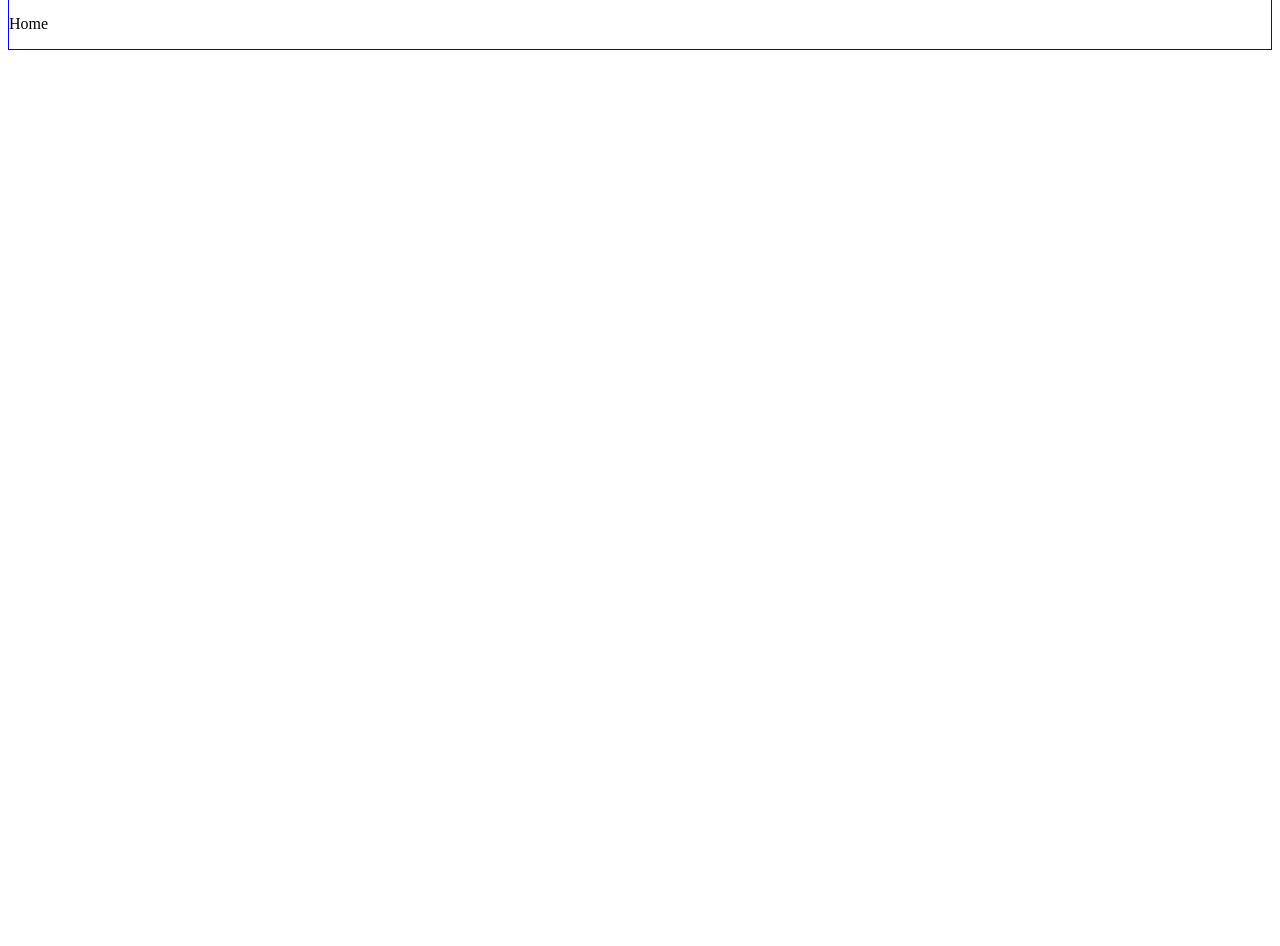
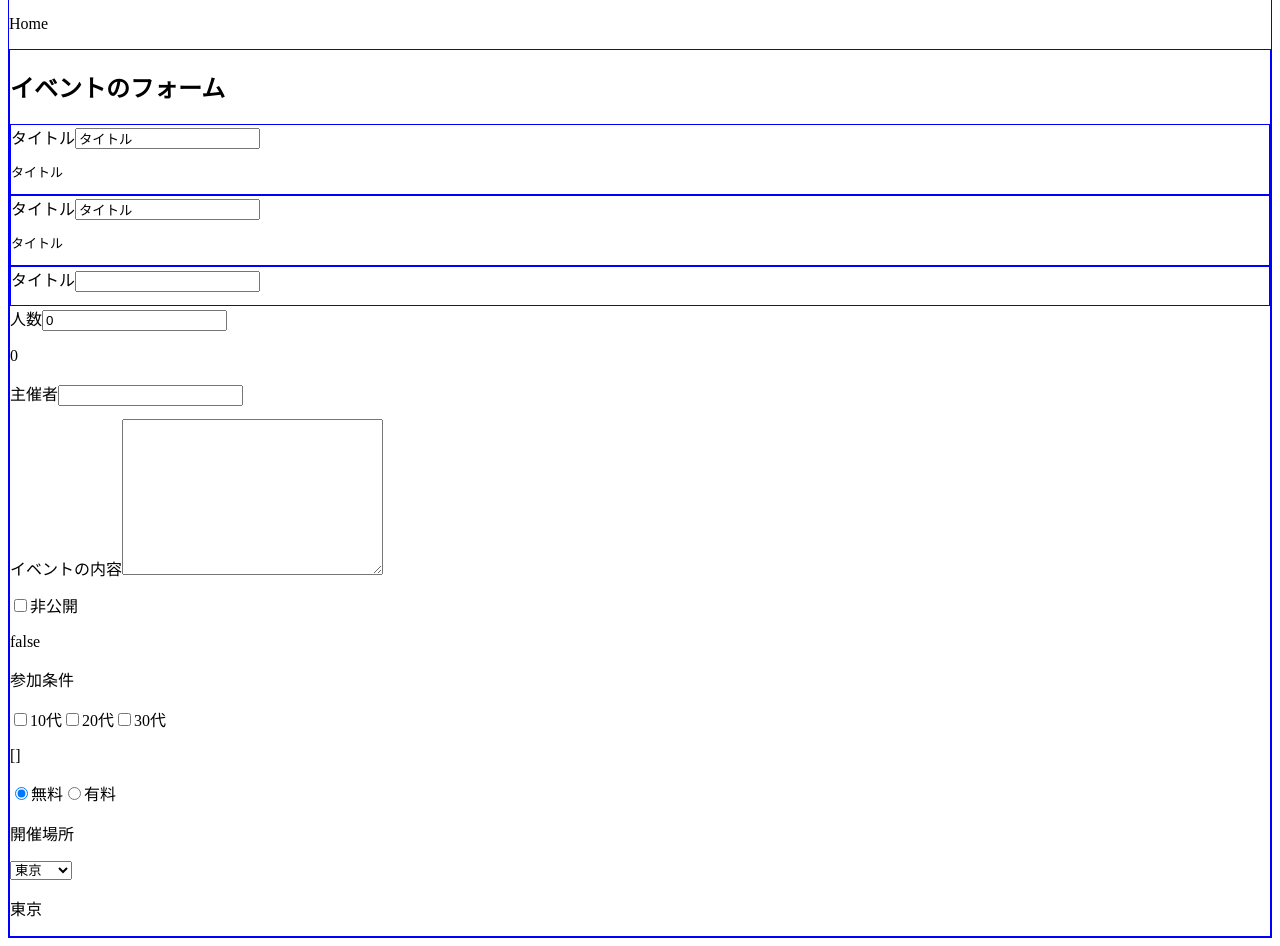
Before and after one commit to eggchi21/udemy-vuejs, a Vue app: page / in a window 1280 px wide. Shown: the part 1140-2086 px from the top of the page. Before the commit the page ends 1198 px from the top, so only its background shows below. Built offline with nearby package versions, Linux system fonts and the light colour scheme.

Commit message:
until sec9

```diff
--- a/src/App.vue
+++ b/src/App.vue
@@ -23,7 +23,89 @@
     <keep-alive>
       <component :is="currentComponent"></component>
     </keep-alive>
+    <div>
+      <h2>イベントのフォーム</h2>
+      <EventTitle v-model="eventData.title"></EventTitle>
+      <EventTitle
+      :value="eventData.title"
+      @input="eventData.title = $event"
+      ></EventTitle>
 
+      <EventTitle></EventTitle>
+
+
+      <label for="title">人数</label>
+      <input
+        id="title"
+        type="number"
+        v-model.number="eventData.maxNumber"
+        >
+        <p>{{eventData.maxNumber}}</p>
+
+      <label for="host">主催者</label>
+      <input
+        id="host"
+        type="text"
+        v-model.trim="eventData.host"
+        >
+        <pre>{{eventData.host}}</pre>
+        <label for="detail">イベントの内容</label>
+        <textarea id="detail" cols="30" rows="10" v-model="eventData.detail"></textarea>
+        <pre>{{eventData.detail}}</pre>
+        <input
+          type="checkbox"
+          id="isPrivate"
+          v-model="eventData.isPrivate"
+          >
+        <label  for="isPrivate">非公開</label>
+        <p>{{ eventData.isPrivate}}</p>
+        <p>参加条件</p>
+        <input
+          type="checkbox"
+          id="10"
+          value="10代"
+          v-model="eventData.target"
+        >
+        <label for="10">10代</label>
+
+        <input
+          type="checkbox"
+          id="20"
+          value="20代"
+          v-model="eventData.target"
+        >
+        <label for="20">20代</label>
+
+        <input
+          type="checkbox"
+          id="30"
+          value="30代"
+          v-model="eventData.target"
+        >
+        <label for="30">30代</label>
+
+        <p>{{eventData.target}}</p>
+
+        <input
+          type="radio"
+          id="free"
+          value="無料"
+          v-model="eventData.price"
+          >
+        <label for="free">無料</label>
+        <input
+          type="radio"
+          id="paid"
+          value="有料"
+          v-model="eventData.price"
+          >
+        <label for="paid">有料</label>
+        <p>開催場所</p>
+        <select v-model="eventData.location">
+          <option v-for="location in locations" :key="location">{{location}}</option>
+        </select>
+        <p>{{eventData.location}}</p>
+    </div>
 
   </div>
 </template>
@@ -32,18 +114,31 @@
 import LikeHeader from "./components/LikeHeader.vue";
 import About from "./components/About.vue";
 import Home from "./components/Home.vue";
+import EventTitle from "./components/EventTitle.vue";
 
 export default {
   data(){
     return{
       number:14,
-      currentComponent: "Home"
+      currentComponent: "Home",
+      locations: ["東京","大阪","名古屋"],
+      eventData: {
+        title: "タイトル",
+        maxNumber: 0,
+        host:"",
+        detail:"",
+        isPrivate:false,
+        target: [],
+        price:"無料",
+        location:"東京"
+      }
     }
   },
   components: {
     LikeHeader,
     About,
-    Home
+    Home,
+    EventTitle
   },
   methods: {
     incrementNumber(value){
--- /dev/null
+++ b/src/components/EventTitle.vue
@@ -0,0 +1,18 @@
+<template>
+  <div>
+      <label for="title">タイトル</label>
+      <input
+        id="title"
+        type="text"
+        :value="value"
+        @input="$emit('input', $event.target.value)"
+        >
+        <pre>{{ value}}</pre>
+  </div>
+</template>
+
+<script>
+export default {
+  props:["value"]
+}
+</script>
```
Also changed, not shown: src/components/About.vue (+0 -14 lines).
